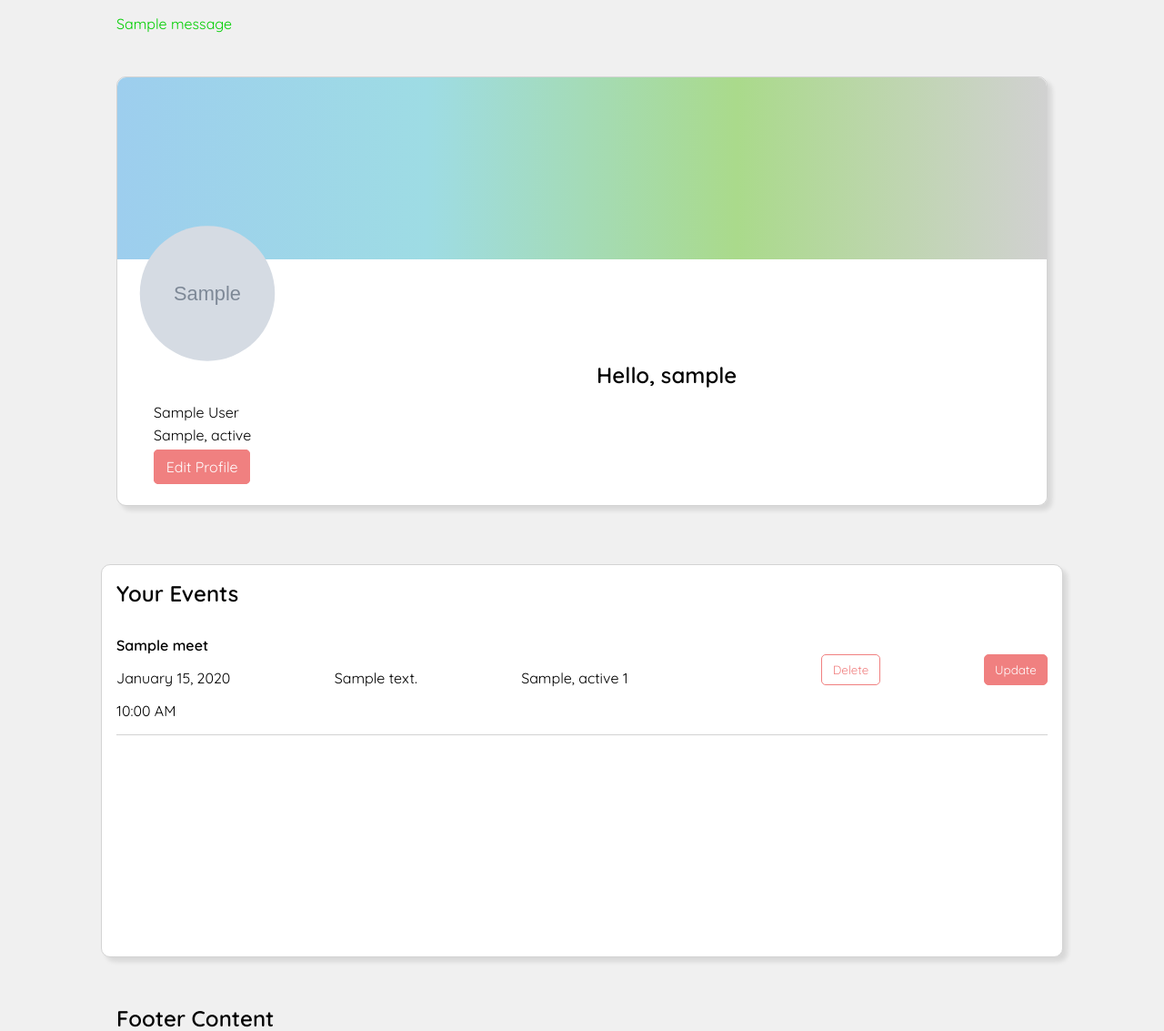
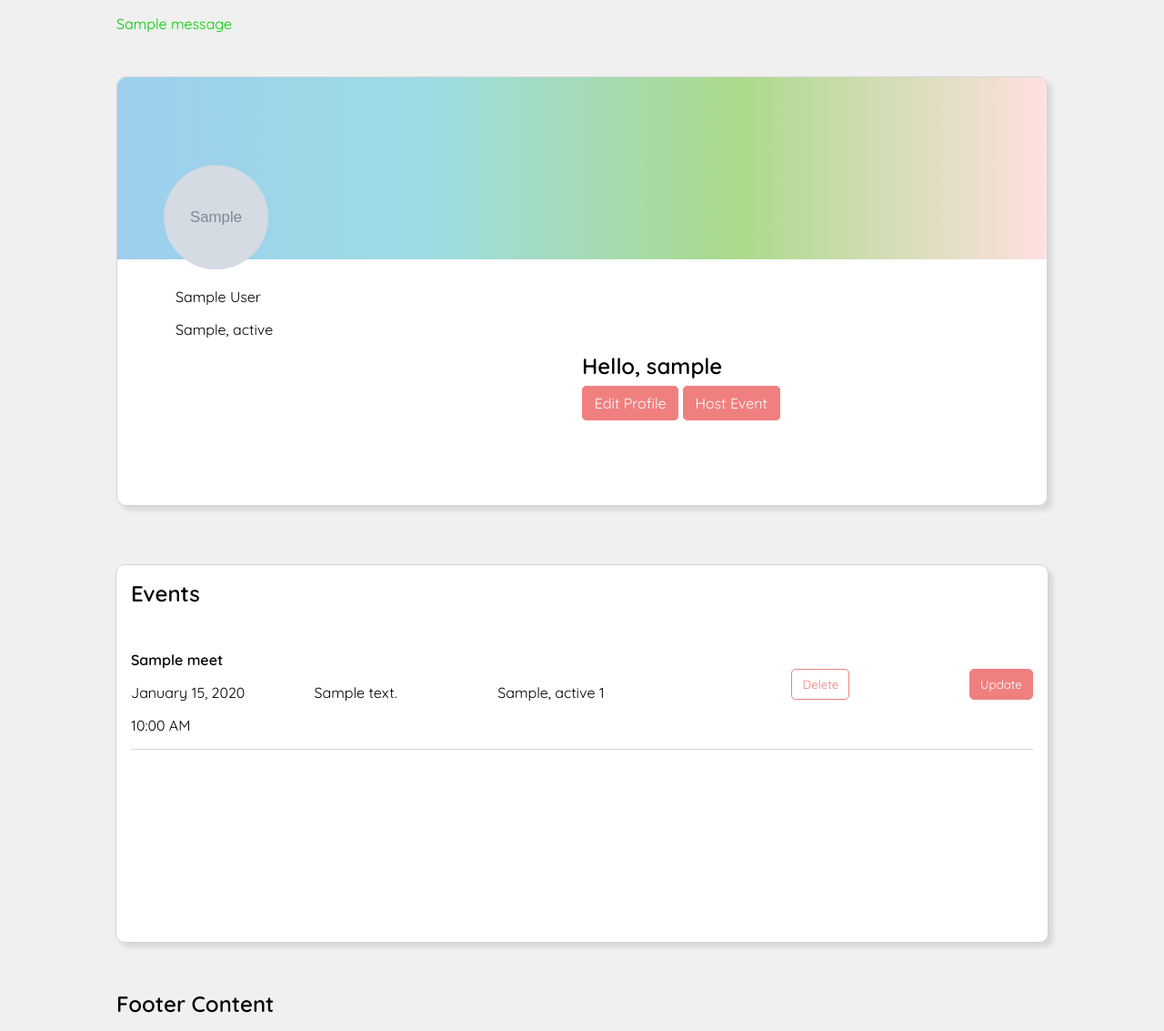
Before and after one commit to vsvang87/car-meet, a Flask app: page /userprofile in a window 1280 px wide. Shown: the part 126-1259 px from the top of the page at 91% size. Run offline with Flask 2, Linux system fonts and the light colour scheme; the visitor is signed in with stand-in values (Sample User, id 1); tables that the repository leaves empty hold one stand-in row (values such as "Sample post"); grey boxes marked "Sample" are stand-in pictures; one stand-in notice (Sample message) is shown.

Commit message:
add error handling, change layout, change color

```diff
--- a/server.py
+++ b/server.py
@@ -1,6 +1,7 @@
-from flask import Flask, render_template, request, flash, session, redirect, url_for, jsonify
+from flask import Flask, render_template, request, flash, session, redirect
 from model import connect_to_db, db, User, Meetup
 # from passlib.hash import argon2
+
 import crud
 
 import cloudinary.uploader
@@ -14,13 +15,34 @@
 app.secret_key = "DEV"
 from jinja2 import StrictUndefined
 
+
+#------------------------Hash Password--------------------------#
+# def hash_password(passwd):
+#     print("Your raw password is:", passwd)
+
+#     hashed = argon2.hash(passwd)
+#     print("Hashed password for security!", hashed)
+    # When you register a new user, you should store this hashed password in the DB,
+    # not the plain password.
+
+    # while True:
+    #     attempt = input("Enter your password: ")
+        # In your login route, use argon2.verify to make sure
+        # the user entered the correct password.
+#         if argon2.verify(attempt, hashed):
+#             print("Correct!")
+#             break
+#         else:
+#             print("Incorrect!")
+
+# hash_password("my_password")
+
 #--------------------------Home page--------------------------------#
 @app.route("/")
 def home():
 
 
     return render_template("index.html")
-
 
 #--------------------------User Login-----------------------------#
 @app.route("/login")
@@ -100,21 +122,26 @@
 @app.route("/post-form-data", methods=["POST"])
 def userprofile_username():
 
+
     my_file = request.files['my-file']
     result = cloudinary.uploader.upload(my_file, api_key = CLOUDINARY_KEY, api_secret = CLOUDINARY_SECRET, cloud_name = CLOUD_NAME)
-    image_url = result['secure_url']
-    #getting user session
-    email = session['user_email']
-    # getting the email function from crud
-    user = crud.get_user_by_email(email)
-    # updating user image from crud
-    crud.update_img_url(image_url, user)
-    db.session.add(user)
-    db.session.commit()
+
+
+    if result is None or my_file is None:
+        flash("Image field cannot be empty", "error")
+        return redirect("/profile_update")
+    else:
+        image_url = result['secure_url']
+        #getting user session
+        email = session['user_email']
+        # getting the email function from crud
+        user = crud.get_user_by_email(email)
+        # updating user image from crud
+        crud.update_img_url(image_url, user)
+        db.session.add(user)
+        db.session.commit()
 
     return redirect("/profile_update")
-
-
 
 #---------------------------search meet up-----------------------------#
 @app.route("/meet_up")
@@ -285,27 +312,6 @@
 def time_format(value, time='%H'):
 
     return value.strftime(time)
-#------------------------Password Encrypt---------------------#
-
-# def hash_password(passwd):
-#     print("Your raw password is:", passwd)
-
-#     hashed = argon2.hash(passwd)
-#     print("Hashed password for security!", hashed)
-    # When you register a new user, you should store this hashed password in the DB,
-    # not the plain password.
-
-    # while True:
-    #     attempt = input("Enter your password: ")
-        # In your login route, use argon2.verify to make sure
-        # the user entered the correct password.
-#         if argon2.verify(attempt, hashed):
-#             print("Correct!")
-#             break
-#         else:
-#             print("Incorrect!")
-
-# hash_password("my_password")
 
 #-----------------------------------------------------------#
 
--- a/static/css/userprofile.css
+++ b/static/css/userprofile.css
@@ -37,6 +37,7 @@
 .p-container {
   width: min(80%, 90rem);
   margin-inline: auto;
+
 }
 .p-center-container {
   display: flex;
@@ -46,14 +47,15 @@
   border: 1px solid lightgray;
   border-radius: 10px;
   box-shadow: 5px 5px 5px 0 rgba(0, 0, 0, 0.1);
+
 }
 .p-col {
   width: 50%;
 }
 .p-center-container .p-image img {
   clip-path: circle();
-  width: 40%;
-  max-width: 50%;
+  width: 30%;
+
 }
 
 .text-font-weight {
@@ -62,7 +64,7 @@
   font-weight: 550;
 }
 .p-center-container .big-color-div {
-  background: linear-gradient(to right, rgb(157, 206, 238), rgb(158, 220, 228), rgb(170, 218, 139), rgb(209, 209, 209));
+  background: linear-gradient(to right, rgb(157, 206, 238), rgb(158, 220, 228), rgb(170, 218, 139), rgb(255, 224, 224));
   border-radius: 10px 10px 0 0;
   width: 100%;
 }
@@ -72,27 +74,32 @@
 }
 .p-center-container .flex-box-div {
   display: flex;
-  justify-content: center;
+  justify-content: flex-start;
   align-items: center;
   gap: 2rem;
   background: #fff;
   border-radius: 0 0 10px 10px;
   width: 100%;
-  position: relative;
   height: 270px;
 }
 .p-center-container .flex-box-div .p-image {
   margin-top: -12rem;
 }
-.p-center-container .flex-box-div .p-image p {
+.flex-box-div {
+  position: relative;
+}
+.flex-box-div .p-image {
   position: absolute;
-  left: 1.5rem;
-  bottom: 4.2rem;
-  margin: 0;
-  padding: 0 1rem;
+  top: 5.5rem;
+  left: 2rem;
+
 }
-.p-center-container .flex-box-div .p-image .name{
-  bottom: 5.8rem;
+.flex-box-div .p-image p {
+  padding-left: 2rem;
+}
+.p-info {
+  position: absolute;
+  right: 0;
 }
 /*----------------------City, State Form---------------------------*/
 .city-state-form {
@@ -103,11 +110,7 @@
   width: 100%;
   font-size: 1.2rem;
 }
-.edit-profile {
-  position: absolute;
-  bottom: 2rem;
-  left: 2.5rem;
-}
+
 .edit-button {
   text-decoration: none;
   padding: 0.5rem .8rem;
@@ -134,7 +137,10 @@
   border: 1px solid lightgray;
   border-radius: 10px;
   box-shadow: 5px 5px 5px 0 rgba(0, 0, 0, 0.1);
+ }
+ .post-center-container h1 {
   padding: 1rem;
+  margin: 0;
  }
  .p-post-content {
   padding: 1rem 0;
@@ -146,6 +152,7 @@
  }
  .post-inner-content {
   width: 100%;
+  padding: 1rem;
  }
  .post-inner-content h4{
   margin: 0;
@@ -159,7 +166,7 @@
  }
  .p-event-info .p-event-inner-content {
   display: grid;
-  grid-template-columns: repeat(5, auto);
+  grid-template-columns: repeat(5, 1fr);
   gap: 1rem;
   width: 100%;
  }
--- a/templates/create_meet_up.html
+++ b/templates/create_meet_up.html
@@ -55,8 +55,9 @@
         <label for="zipcode">Zipcode</label>
         <input type="text" name="zipcode" id="zipcode" required>
       </div>
-      <div class="form-group">
-        <button type="submit" class="submit-button">Post</button>
+      <div class="button-group">
+        <button type="submit" class="submit-button btn">Post</button>
+        <a href="/userprofile" class="cancel-btn btn">Cancel</a>
       </div>
     </form>
 
--- a/templates/userprofile.html
+++ b/templates/userprofile.html
@@ -47,14 +47,15 @@
       <img src="{{ user.image_url }}" alt="image of user's car"/>
       <p class="name">{{ user.first_name }} {{ user.last_name }}</p>
       <p class="location">{{ user.city }}, {{ user.state }}</p>
-      <div class="edit-profile">
-        <a href="/profile_update" class="edit-button">Edit Profile</a>
-      </div>
+
     </div>
 
     <div class="p-info p-col">
       <h1 class="text-font-weight">Hello, {{ user.username }}</h1>
-
+      <div class="edit-profile">
+        <a href="/profile_update" class="edit-button">Edit Profile</a>
+        <a href="/create_meet_up_form" class="edit-button">Host Event</a>
+      </div>
     </div>
 
     </div>
@@ -65,7 +66,7 @@
 
 <section class="delete-post-container">
   <div class="post-center-container">
-    <h1 class="text-font-weight">Your Events</h1>
+    <h1 class="text-font-weight">Events</h1>
     <div class="p-post-content">
         <div class="post-inner-content">
         {% if events %}
```
Also changed, not shown: static/css/create_meet_up.css (+17 -3 lines), static/css/profile_update.css (+11 -4 lines), templates/profile_update.html (+10 -0 lines).
